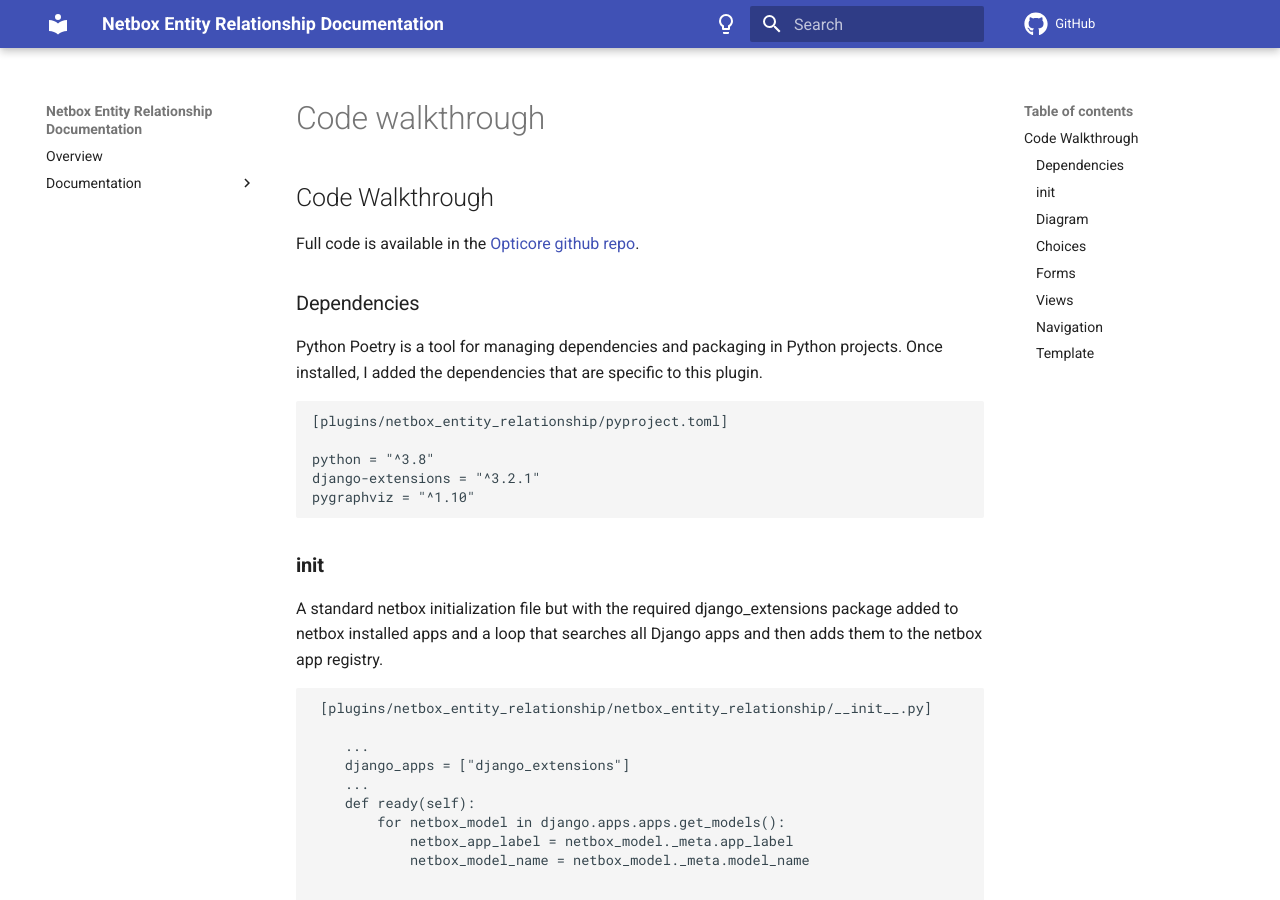
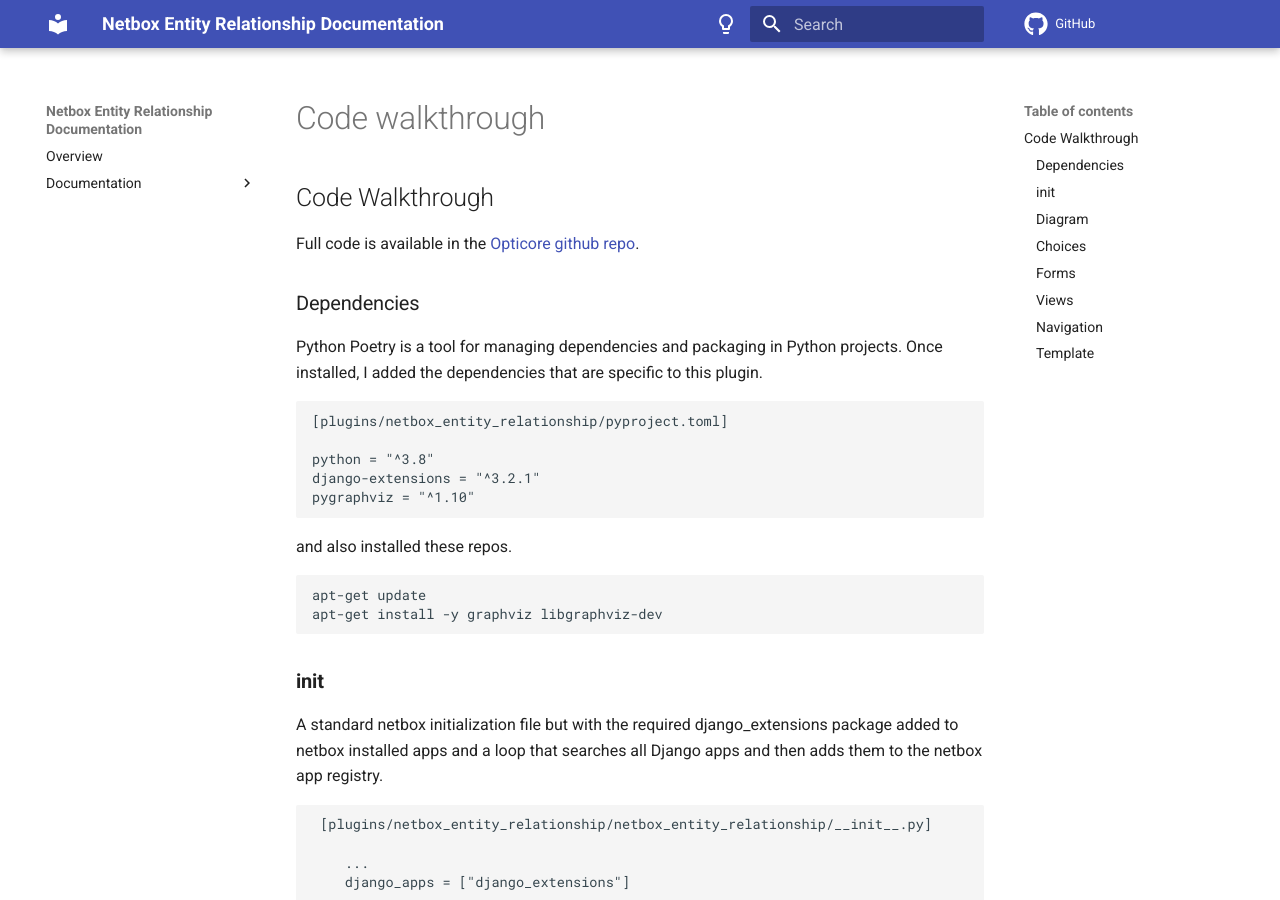
Before and after one commit to opticore/netbox-entity-relationship, an MkDocs documentation site: the page built from docs/code_walkthrough.md, in a window 1280 px wide and 900 px high. Built offline with MkDocs 1.6.1 and Material for MkDocs 9.7.7, drawn with Linux system fonts in a browser that asks for light colours; comment, search, counter and statistics services are not loaded.

Commit message:
Update code_walkthrough.md

````diff
--- a/docs/code_walkthrough.md
+++ b/docs/code_walkthrough.md
@@ -10,6 +10,12 @@
 python = "^3.8"
 django-extensions = "^3.2.1"
 pygraphviz = "^1.10"
+```
+
+and also installed these repos.
+```
+apt-get update
+apt-get install -y graphviz libgraphviz-dev
 ```
 
 ### __init__
````
